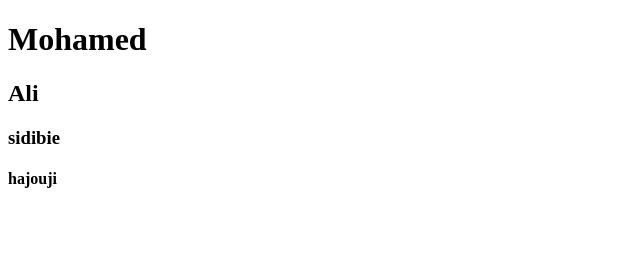
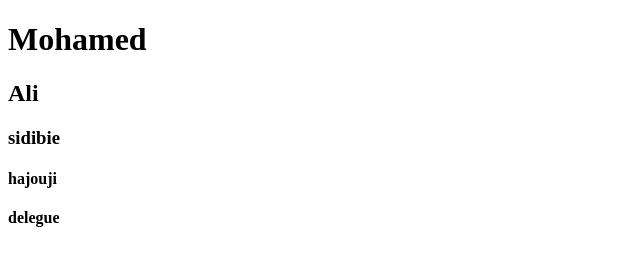
Before and after one commit to ELHAJOUJI/Test, a plain HTML site: page index.html in a window 1280 px wide. Shown: the full height of the page, 0-640 px from the left. Drawn offline with Linux system fonts and the light colour scheme.

Commit message:
siziéme modif

```diff
--- a/index.html
+++ b/index.html
@@ -11,5 +11,6 @@
     <h2>Ali</h2>
     <h3>sidibie</h3>
     <h4>hajouji</h4>
+    <h4>delegue</h4>
 </body>
 </html>
```
